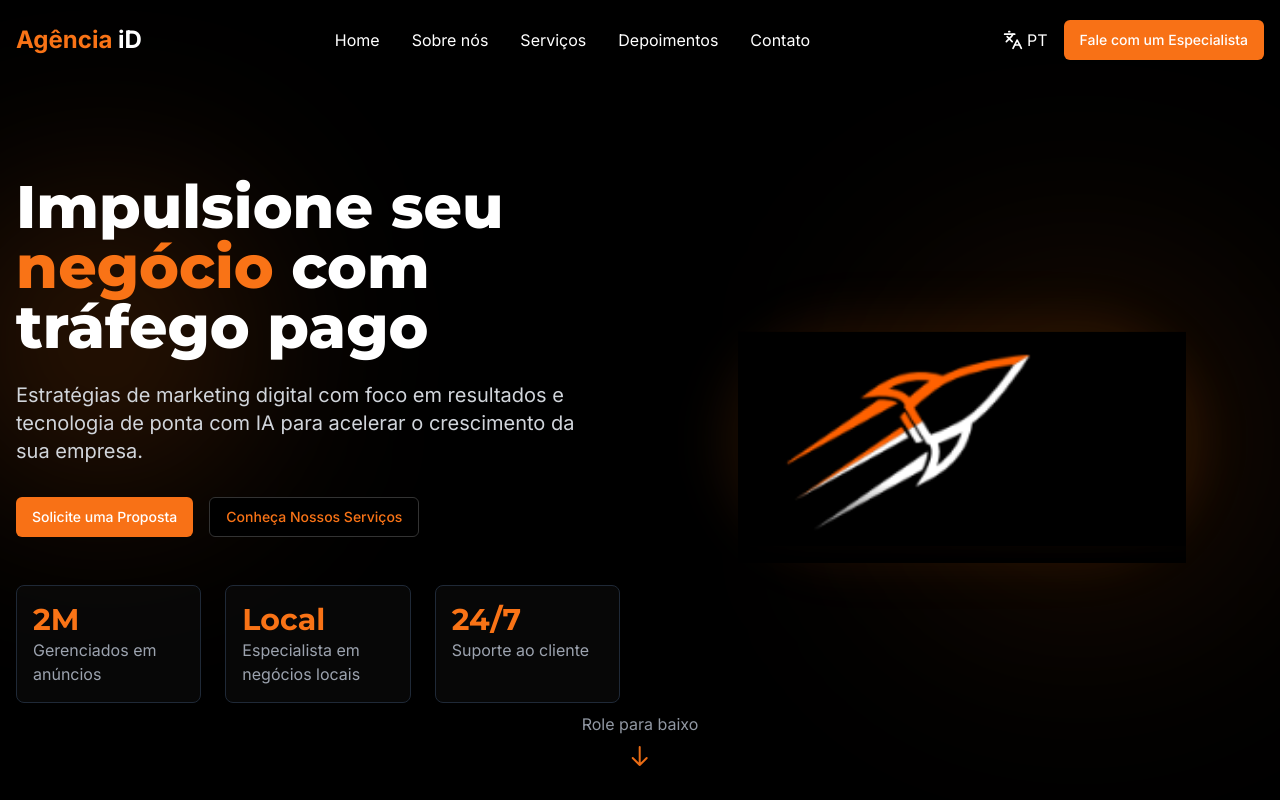
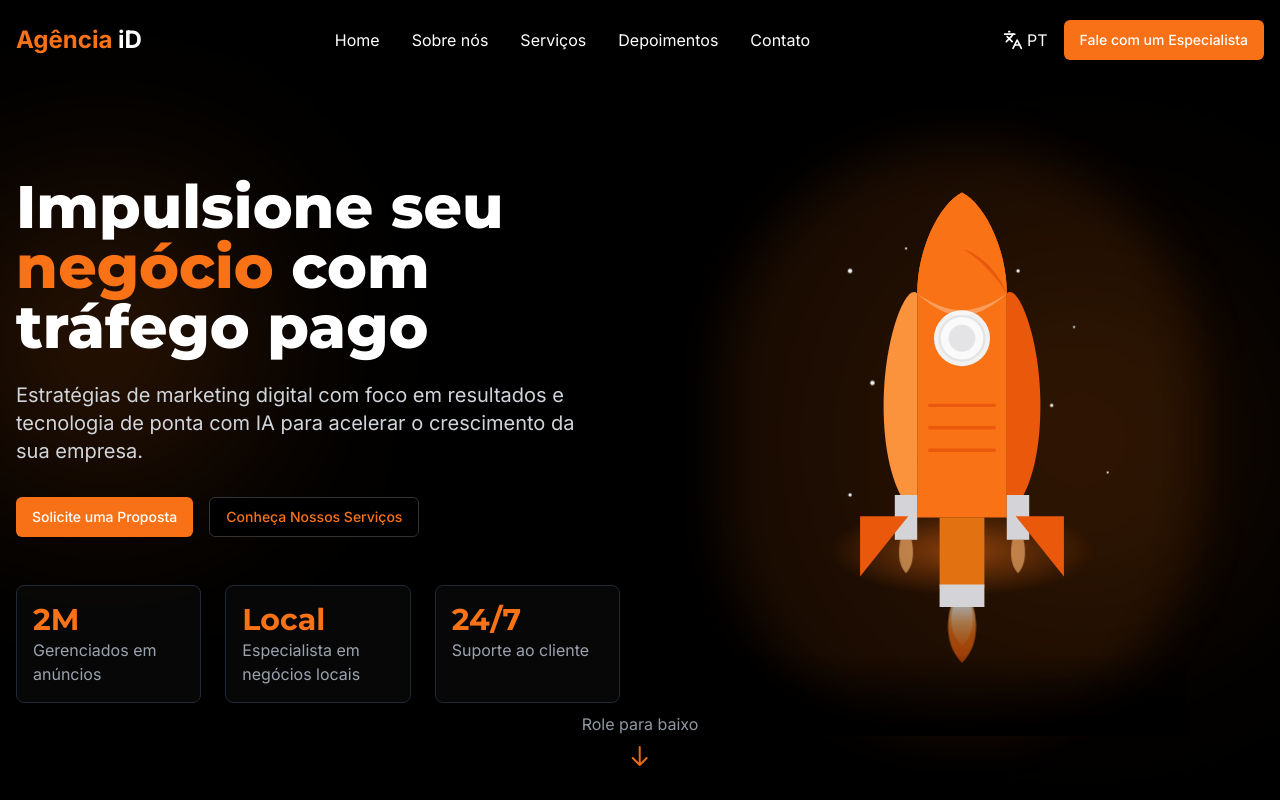
Before and after one commit to mhrn7/id-digital-launch, a React (Vite) app: page / in a window 1280 px wide. Shown: the top 800 px of the page. Built offline with nearby package versions, Linux system fonts and the light colour scheme.

Commit message:
Implement custom rocket image
Implement a custom rocket image instead of using the existing image.

```diff
--- a/src/components/Hero.tsx
+++ b/src/components/Hero.tsx
@@ -78,14 +78,102 @@ const Hero = () => {
             </div>
           </div>
 
-          {/* Hero Rocket Image */}
+          {/* Hero Rocket 3D Image */}
           <div className="flex justify-center animate-on-scroll">
             <div className="relative w-full max-w-md">
-              <img
-                src="/lovable-uploads/de67c327-2a6e-4fb3-b59a-d1627b5a65b0.png"
-                alt="Foguete Agência iD"
+              <svg
                 className="w-full h-auto animate-float"
-              />
+                viewBox="0 0 400 500"
+                fill="none"
+                xmlns="http://www.w3.org/2000/svg"
+              >
+                {/* Rocket Glow Effect */}
+                <ellipse cx="200" cy="350" rx="120" ry="40" fill="url(#rocketGlow)" opacity="0.6" />
+
+                {/* Rocket Body Group */}
+                <g>
+                  {/* Rocket Base */}
+                  <path d="M180 320H220V380C220 391.046 211.046 400 200 400C188.954 400 180 391.046 180 380V320Z" fill="#E27112" />
+
+                  {/* Rocket Main Body */}
+                  <path d="M160 120V320H240V120C240 80 220 40 200 30C180 40 160 80 160 120Z" fill="#F97316" />
+                  <path d="M240 120V320C240 320 270 300 270 220C270 160 250 110 240 120Z" fill="#EA580C" />
+                  <path d="M160 120V320C160 320 130 300 130 220C130 160 150 110 160 120Z" fill="#FB923C" />
+
+                  {/* Rocket Nose Cone */}
+                  <path d="M200 30C220 40 240 80 240 120H160C160 80 180 40 200 30Z" fill="#F97316" />
+                  <path d="M240 120C240 120 230 90 200 80C200 80 220 90 240 120Z" fill="#EA580C" />
+
+                  {/* Windows */}
+                  <circle cx="200" cy="160" r="25" fill="#F1F1F1" />
+                  <circle cx="200" cy="160" r="20" fill="#FAFAFA" stroke="#E4E4E7" strokeWidth="2" />
+                  <circle cx="200" cy="160" r="12" fill="#E4E4E7" />
+
+                  {/* Detailed Lines */}
+                  <path d="M170 220H230" stroke="#EA580C" strokeWidth="3" />
+                  <path d="M170 240H230" stroke="#EA580C" strokeWidth="3" />
+                  <path d="M170 260H230" stroke="#EA580C" strokeWidth="3" />
+
+                  {/* Side Thrusters */}
+                  <rect x="140" y="300" width="20" height="40" fill="#D4D4D8" />
+                  <rect x="240" y="300" width="20" height="40" fill="#D4D4D8" />
+
+                  {/* Fins */}
+                  <path d="M150 320L110 370V320H150Z" fill="#F97316" />
+                  <path d="M250 320L290 370V320H250Z" fill="#F97316" />
+                  <path d="M150 320L110 370V320Z" fill="#EA580C" stroke="#EA580C" strokeWidth="2" />
+                  <path d="M250 320L290 370V320Z" fill="#EA580C" stroke="#EA580C" strokeWidth="2" />
+
+                  {/* Bottom Details */}
+                  <path d="M180 380V400H220V380H180Z" fill="#D4D4D8" />
+
+                  {/* Engine Flames - Main */}
+                  <g className="animate-pulse">
+                    <path d="M190 400H210C210 400 220 430 200 450C180 430 190 400 190 400Z" fill="url(#flameGradient)" />
+                    <path d="M192 400H208C208 400 215 420 200 435C185 420 192 400 192 400Z" fill="url(#flameGradientInner)" />
+                  </g>
+
+                  {/* Engine Flames - Side Thrusters */}
+                  <g className="animate-pulse">
+                    <path d="M145 340H155C155 340 160 360 150 370C140 360 145 340 145 340Z" fill="url(#flameGradient)" />
+                    <path d="M245 340H255C255 340 260 360 250 370C240 360 245 340 245 340Z" fill="url(#flameGradient)" />
+                  </g>
+
+                  {/* 3D Highlights */}
+                  <path d="M160 120C160 120 180 135 200 135C220 135 240 120 240 120C240 120 220 140 200 140C180 140 160 120 160 120Z" fill="white" fillOpacity="0.3" />
+                </g>
+
+                {/* Stars */}
+                <g className="animate-pulse-slow">
+                  <circle cx="100" cy="100" r="2" fill="white" />
+                  <circle cx="150" cy="80" r="1" fill="white" />
+                  <circle cx="250" cy="100" r="1.5" fill="white" />
+                  <circle cx="300" cy="150" r="1" fill="white" />
+                  <circle cx="120" cy="200" r="2" fill="white" />
+                  <circle cx="280" cy="220" r="1.5" fill="white" />
+                  <circle cx="330" cy="280" r="1" fill="white" />
+                  <circle cx="100" cy="300" r="1.5" fill="white" />
+                </g>
+
+                {/* Gradients definitions */}
+                <defs>
+                  <radialGradient id="rocketGlow" cx="0.5" cy="0.5" r="0.5" fx="0.5" fy="0.5">
+                    <stop offset="0%" stopColor="#F97316" stopOpacity="0.8" />
+                    <stop offset="100%" stopColor="#F97316" stopOpacity="0" />
+                  </radialGradient>
+                  <linearGradient id="flameGradient" x1="200" y1="400" x2="200" y2="450" gradientUnits="userSpaceOnUse">
+                    <stop offset="0%" stopColor="#FDBA74" />
+                    <stop offset="50%" stopColor="#F97316" />
+                    <stop offset="100%" stopColor="#EA580C" />
+                  </linearGradient>
+                  <linearGradient id="flameGradientInner" x1="200" y1="400" x2="200" y2="435" gradientUnits="userSpaceOnUse">
+                    <stop offset="0%" stopColor="white" />
+                    <stop offset="40%" stopColor="#FDBA74" />
+                    <stop offset="100%" stopColor="#F97316" />
+                  </linearGradient>
+                </defs>
+              </svg>
+
               {/* Subtle glow effect */}
               <div className="absolute -inset-4 bg-idOrange/10 rounded-full blur-xl -z-10"></div>
               <div className="absolute -bottom-4 left-0 right-0 h-20 bg-gradient-to-t from-idBlack to-transparent"></div>
```
